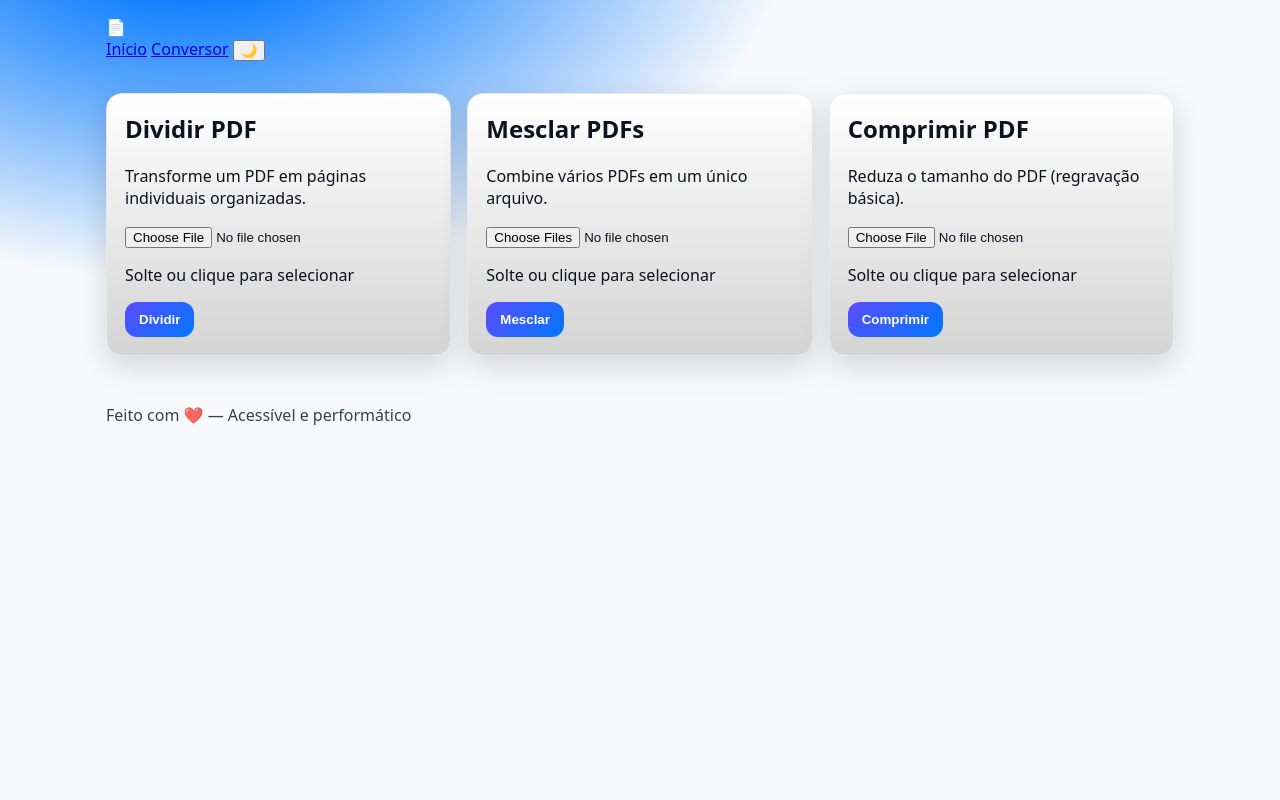
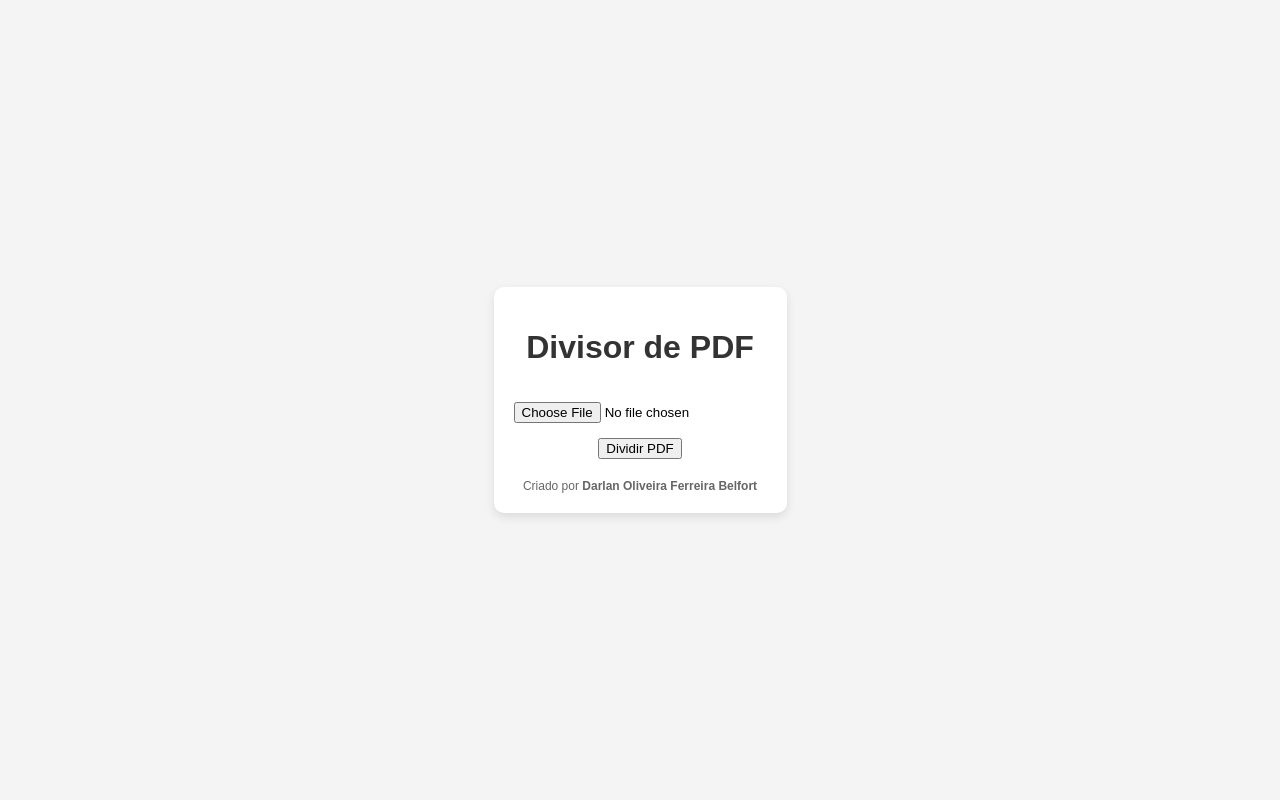
Before and after one commit to darlanbelfortofcl/separador-digital-pro, a Flask app: page / in a window 1280 px wide. Run offline with Flask 3, Linux system fonts and the light colour scheme; some libraries are stand-ins or nearby versions.

Commit message:
novo app

```diff
--- a/app.py
+++ b/app.py
@@ -1,110 +1,63 @@
-from flask import Flask, render_template, request, jsonify, send_file, url_for
-from pathlib import Path
-from config import UPLOAD_FOLDER, OUTPUT_FOLDER, HOST, PORT, DEBUG
-from utils.file_utils import allowed_file, unique_safe_filename, is_pdf
-from tasks import task_split, task_merge, task_compress, task_pdf_to_docx
+from flask import Flask, render_template, request, send_file, redirect, url_for, flash
+import os
+from PyPDF2 import PdfReader, PdfWriter
+from werkzeug.utils import secure_filename
+
+UPLOAD_FOLDER = 'uploads'
+OUTPUT_FOLDER = 'outputs'
+ALLOWED_EXTENSIONS = {'pdf'}
 
 app = Flask(__name__)
+app.secret_key = "segredo"
+app.config['UPLOAD_FOLDER'] = UPLOAD_FOLDER
+app.config['OUTPUT_FOLDER'] = OUTPUT_FOLDER
 
-@app.context_processor
-def inject_urls():
-    return dict(static_url=url_for("static", filename=""))
+os.makedirs(UPLOAD_FOLDER, exist_ok=True)
+os.makedirs(OUTPUT_FOLDER, exist_ok=True)
 
-@app.route("/")
+def allowed_file(filename):
+    return '.' in filename and filename.rsplit('.', 1)[1].lower() in ALLOWED_EXTENSIONS
+
+@app.route("/", methods=["GET", "POST"])
 def index():
+    if request.method == "POST":
+        if 'file' not in request.files:
+            flash("Nenhum arquivo enviado", "erro")
+            return redirect(request.url)
+        file = request.files['file']
+        if file.filename == '':
+            flash("Nenhum arquivo selecionado", "erro")
+            return redirect(request.url)
+        if file and allowed_file(file.filename):
+            filename = secure_filename(file.filename)
+            filepath = os.path.join(app.config['UPLOAD_FOLDER'], filename)
+            file.save(filepath)
+
+            # Divisão do PDF
+            reader = PdfReader(filepath)
+            for i, page in enumerate(reader.pages):
+                writer = PdfWriter()
+                writer.add_page(page)
+                output_path = os.path.join(app.config['OUTPUT_FOLDER'], f"pagina_{i+1}.pdf")
+                with open(output_path, "wb") as output_pdf:
+                    writer.write(output_pdf)
+
+            flash("PDF dividido com sucesso!", "sucesso")
+            return redirect(url_for('download'))
+        else:
+            flash("Envie um arquivo PDF válido", "erro")
+            return redirect(request.url)
     return render_template("index.html")
 
-@app.route("/converter")
-def converter():
-    return render_template("converter.html")
+@app.route("/download")
+def download():
+    files = os.listdir(app.config['OUTPUT_FOLDER'])
+    return render_template("download.html", files=files)
 
-def _save_uploads(files):
-    saved = []
-    for f in files:
-        if not f or not f.filename:
-            continue
-        if not allowed_file(f.filename):
-            raise ValueError(f"Extensão não permitida: %s" % f.filename)
-        safe = unique_safe_filename(f.filename)
-        dest = UPLOAD_FOLDER / safe
-        f.save(dest)
-        # valida tipo real
-        if not is_pdf(dest):
-            dest.unlink(missing_ok=True)
-            raise ValueError(f"Arquivo inválido (não é PDF real): %s" % f.filename)
-        saved.append((dest, f.filename))
-    if not saved:
-        raise ValueError("Nenhum arquivo válido enviado.")
-    return saved
-
-@app.post("/api/split")
-def api_split():
-    files = request.files.getlist("arquivos")
-    try:
-        saved = _save_uploads(files)
-    except Exception as e:
-        return jsonify(ok=False, error=str(e)), 400
-    path, original = saved[0]
-    async_result = task_split.delay(str(path), original)
-    return jsonify(ok=True, task_id=async_result.id)
-
-@app.post("/api/merge")
-def api_merge():
-    files = request.files.getlist("arquivos")
-    try:
-        saved = _save_uploads(files)
-    except Exception as e:
-        return jsonify(ok=False, error=str(e)), 400
-    paths = [str(p) for p,_ in saved]
-    async_result = task_merge.delay(paths)
-    return jsonify(ok=True, task_id=async_result.id)
-
-@app.post("/api/compress")
-def api_compress():
-    files = request.files.getlist("arquivos")
-    if not files or len(files) != 1:
-        return jsonify(ok=False, error="Envie apenas um PDF para compressão."), 400
-    try:
-        saved = _save_uploads(files)
-    except Exception as e:
-        return jsonify(ok=False, error=str(e)), 400
-    path, _ = saved[0]
-    async_result = task_compress.delay(str(path))
-    return jsonify(ok=True, task_id=async_result.id)
-
-@app.post("/api/pdf-to-docx")
-def api_pdf_to_docx():
-    files = request.files.getlist("arquivos")
-    ocr = request.form.get("ocr") == "on"
-    if not files or len(files) != 1:
-        return jsonify(ok=False, error="Envie apenas um PDF para conversão."), 400
-    try:
-        saved = _save_uploads(files)
-    except Exception as e:
-        return jsonify(ok=False, error=str(e)), 400
-    path, _ = saved[0]
-    async_result = task_pdf_to_docx.delay(str(path), ocr=ocr)
-    return jsonify(ok=True, task_id=async_result.id)
-
-@app.get("/api/status/<task_id>")
-def api_status(task_id):
-    from celery_app import celery
-    res = celery.AsyncResult(task_id)
-    state = res.state
-    payload = dict(state=state)
-    if state == "SUCCESS":
-        payload["result"] = res.get()
-    elif state == "FAILURE":
-        payload["error"] = str(res.info)
-    return jsonify(ok=True, **payload)
-
-@app.get("/download")
-def download():
-    path = request.args.get("path", "")
-    p = Path(path)
-    if not p.exists() or not p.is_file():
-        return "Arquivo não encontrado", 404
-    return send_file(p, as_attachment=True)
+@app.route("/baixar/<nome>")
+def baixar(nome):
+    path = os.path.join(app.config['OUTPUT_FOLDER'], nome)
+    return send_file(path, as_attachment=True)
 
 if __name__ == "__main__":
-    app.run(host=HOST, port=PORT, debug=DEBUG)
+    app.run(debug=True)
--- a/requirements.txt
+++ b/requirements.txt
@@ -1,8 +1,3 @@
 Flask==3.1.1
-Werkzeug==3.1.3
 PyPDF2==3.0.1
-pdfminer.six==20240706
-python-docx==1.1.2
 gunicorn==22.0.0
-celery==5.4.0
-redis==5.0.8
--- a/templates/index.html
+++ b/templates/index.html
@@ -1,53 +1,50 @@
-{% extends "base.html" %}
-{% block title %}PDF Suite — Ferramentas{% endblock %}
-{% block content %}
-<section class="grid">
-  <article class="card" role="region" aria-labelledby="split-title">
-    <h2 id="split-title">Dividir PDF</h2>
-    <p>Transforme um PDF em páginas individuais organizadas.</p>
-    <form id="form-split" class="upload-form" aria-label="Dividir PDF">
-      <div class="upload-area" data-target="split" tabindex="0" role="button" aria-label="Escolher PDF para dividir">
-        <input type="file" name="arquivos" accept=".pdf" aria-label="Selecionar PDF" />
-        <p>Solte ou clique para selecionar</p>
-        <ul class="file-list" aria-live="polite"></ul>
-      </div>
-      <button class="btn primary" data-action="split">Dividir</button>
-      <div class="feedback" id="split-feedback" hx-ext="ajax-header"></div>
-      <div class="progress" role="progressbar" aria-valuemin="0" aria-valuemax="100" aria-valuenow="0">
-        <div class="bar"></div>
-      </div>
-      <div class="result" id="split-result"></div>
-    </form>
-  </article>
-
-  <article class="card" role="region" aria-labelledby="merge-title">
-    <h2 id="merge-title">Mesclar PDFs</h2>
-    <p>Combine vários PDFs em um único arquivo.</p>
-    <form id="form-merge" class="upload-form" aria-label="Mesclar PDFs">
-      <div class="upload-area" data-target="merge" tabindex="0" role="button" aria-label="Escolher PDFs para mesclar">
-        <input type="file" name="arquivos" accept=".pdf" multiple aria-label="Selecionar PDFs" />
-        <p>Solte ou clique para selecionar</p>
-        <ul class="file-list" aria-live="polite"></ul>
-      </div>
-      <button class="btn primary" data-action="merge">Mesclar</button>
-      <div class="progress"><div class="bar"></div></div>
-      <div class="result" id="merge-result"></div>
-    </form>
-  </article>
-
-  <article class="card" role="region" aria-labelledby="compress-title">
-    <h2 id="compress-title">Comprimir PDF</h2>
-    <p>Reduza o tamanho do PDF (regravação básica).</p>
-    <form id="form-compress" class="upload-form" aria-label="Comprimir PDF">
-      <div class="upload-area" data-target="compress" tabindex="0" role="button" aria-label="Escolher PDF para comprimir">
-        <input type="file" name="arquivos" accept=".pdf" aria-label="Selecionar PDF" />
-        <p>Solte ou clique para selecionar</p>
-        <ul class="file-list" aria-live="polite"></ul>
-      </div>
-      <button class="btn primary" data-action="compress">Comprimir</button>
-      <div class="progress"><div class="bar"></div></div>
-      <div class="result" id="compress-result"></div>
-    </form>
-  </article>
-</section>
-{% endblock %}
+<!DOCTYPE html>
+<html lang="pt-BR">
+<head>
+    <meta charset="UTF-8">
+    <meta name="viewport" content="width=device-width, initial-scale=1.0">
+    <title>Divisor de PDF</title>
+    <style>
+        body {
+            font-family: Arial, sans-serif;
+            background-color: #f4f4f4;
+            margin: 0;
+            padding: 0;
+            display: flex;
+            justify-content: center;
+            align-items: center;
+            height: 100vh;
+        }
+        .container {
+            background: white;
+            padding: 20px;
+            border-radius: 10px;
+            box-shadow: 0 4px 10px rgba(0,0,0,0.1);
+            text-align: center;
+        }
+        h1 {
+            color: #333;
+        }
+        input[type=file], button {
+            margin-top: 15px;
+        }
+        .footer {
+            margin-top: 20px;
+            font-size: 12px;
+            color: #666;
+        }
+    </style>
+</head>
+<body>
+    <div class="container">
+        <h1>Divisor de PDF</h1>
+        <form action="/" method="post" enctype="multipart/form-data">
+            <input type="file" name="file" accept=".pdf" required><br>
+            <button type="submit">Dividir PDF</button>
+        </form>
+        <div class="footer">
+            Criado por <b>Darlan Oliveira Ferreira Belfort</b>
+        </div>
+    </div>
+</body>
+</html>
```
Also changed, not shown: templates/download.html (added, +17 -0 lines), 1 other file.
